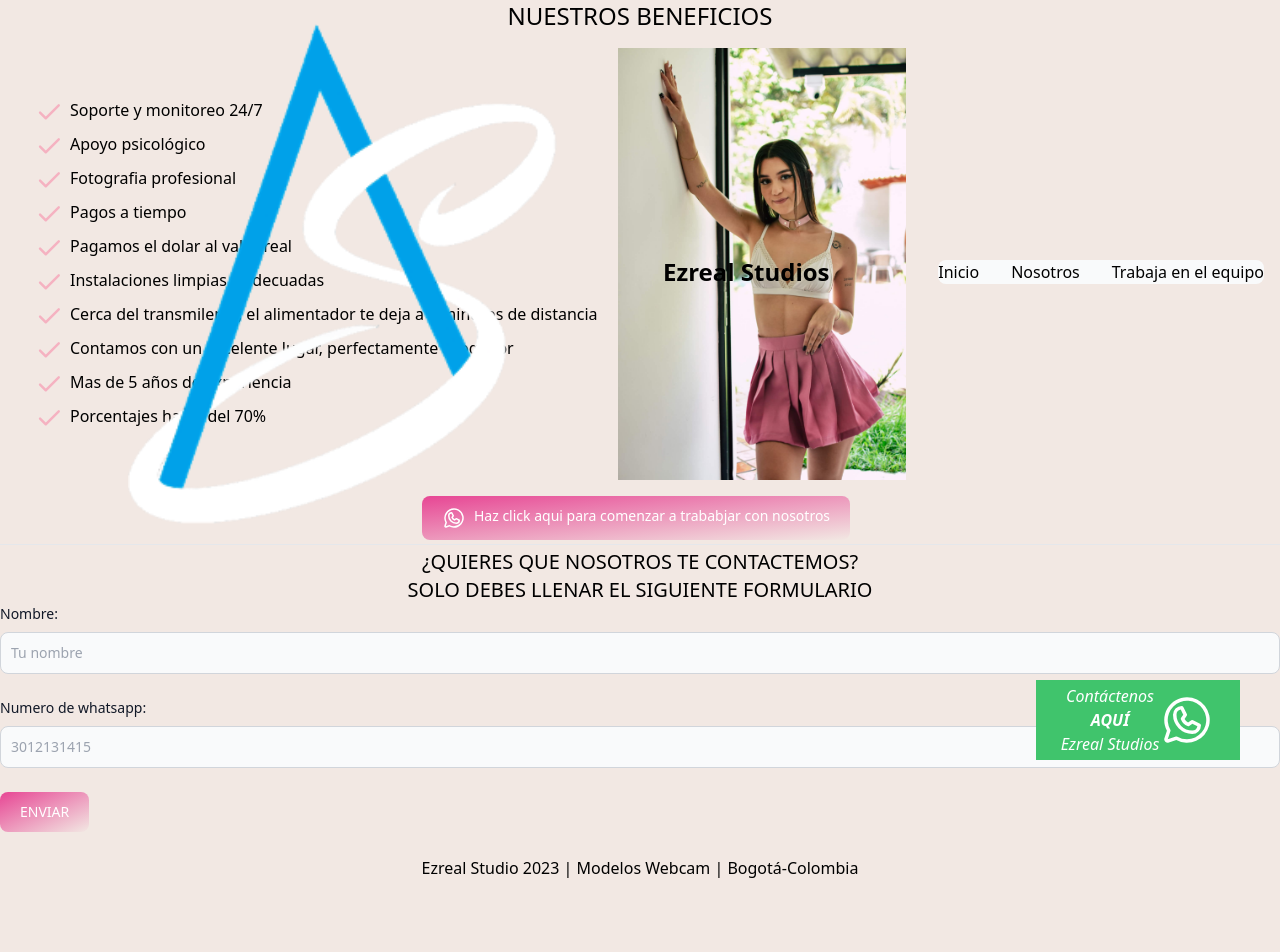
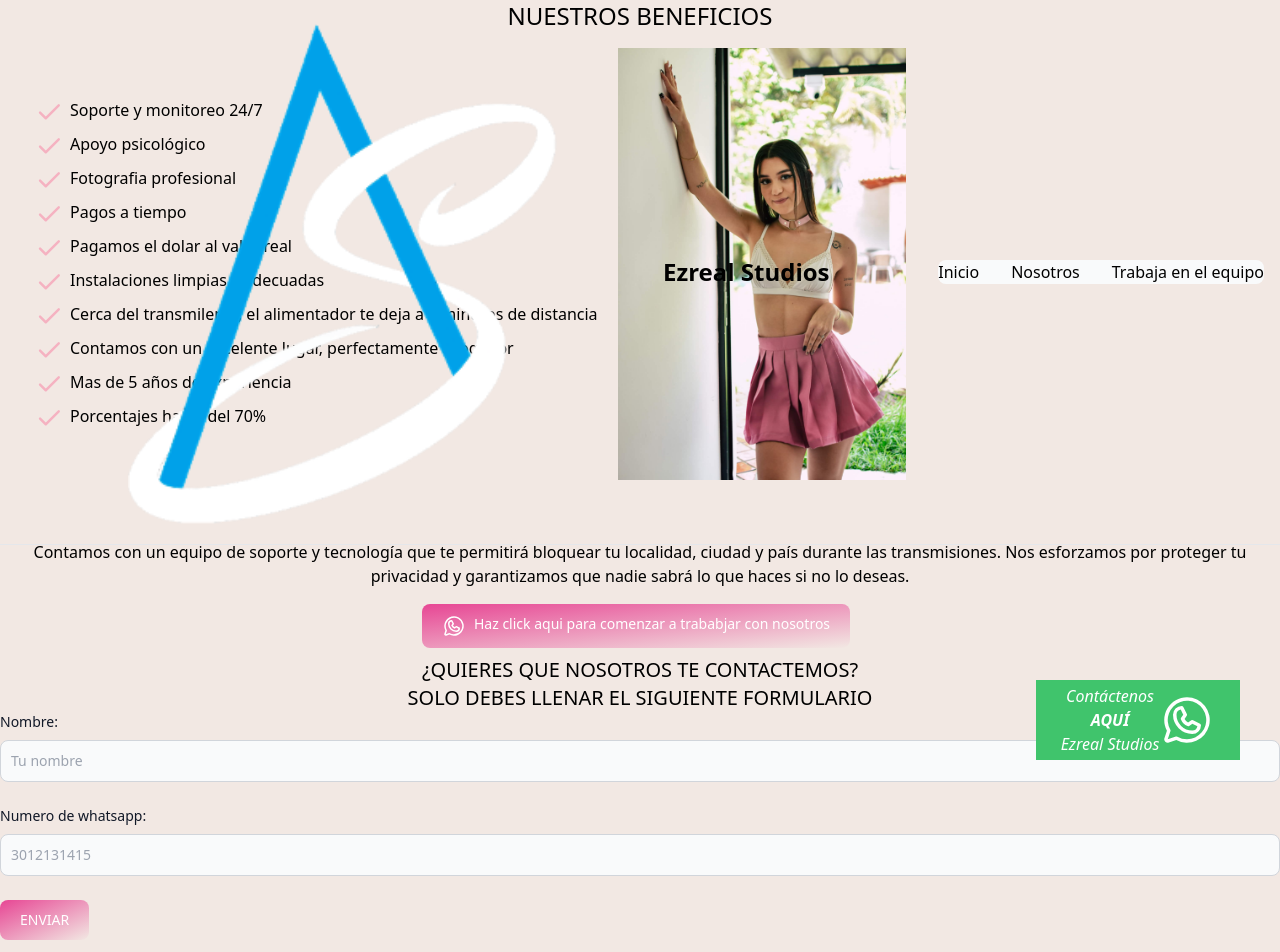
Before and after one commit to JuanVaquiro/Ezreal-Studios, a React (Vite) app: page /contact in a window 1280 px wide. Shown: the top 952 px of the page. Before the commit the page ends 896 px from the top, so only its background shows below. Built offline with nearby package versions, Linux system fonts and the light colour scheme.

Commit message:
fix comom

```diff
--- a/src/App.jsx
+++ b/src/App.jsx
@@ -1,3 +1,4 @@
+import BannerTitle from './components/BannerTitle'
 import BtnFloatWhapp from './components/BtnFloatWhapp'
 import Carrusel from './components/Carrusel'
 import Footer from './components/Footer'
@@ -14,6 +15,7 @@ function App() {
       <Navbar />
       <TheTeam />
       <OurBenefits />
+      <BannerTitle text={'¡TU PRIVACIDAD ES NUESTRA RESPONSABILIDAD!'} />
       <Form />
       <Footer />
     </>
--- a/src/components/Form.jsx
+++ b/src/components/Form.jsx
@@ -1,6 +1,5 @@
 import { useState, useRef } from 'react';
 import emailjs from '@emailjs/browser';
-import BannerTitle from "./BannerTitle"
 import BtnPramary from "./BtnPramary"
 
 function Form() {
@@ -23,7 +22,6 @@ function Form() {
 
   return (
     <section className="bg-[#f2e8e3]">
-      <BannerTitle text={'¡TU PRIVACIDAD ES NUESTRA RESPONSABILIDAD!'} />
       <div className="flex items-center justify-center">
         <p className="mt-7 p-4 max-w-[75ch] text-center text-base lg:text-lg">
           Contamos con un equipo de soporte y tecnología que te permitirá bloquear tu localidad, ciudad y país durante las transmisiones. Nos esforzamos por proteger tu privacidad y garantizamos que nadie sabrá lo que haces si no lo deseas.
--- a/src/pages/Contact.jsx
+++ b/src/pages/Contact.jsx
@@ -1,6 +1,6 @@
 import BtnFloatWhapp from "../components/BtnFloatWhapp"
-import BtnPramary from "../components/BtnPramary"
 import Footer from "../components/Footer"
+import Form from "../components/Form"
 import Navbar from "../components/Navbar"
 import OurBenefits from "../components/OurBenefits"
 
@@ -10,32 +10,7 @@ function Contact() {
       <BtnFloatWhapp />
       <Navbar />
       <OurBenefits />
-      <section className="bg-[#f2e8e3]">
-        <div className="text-center mt-5">
-          <BtnPramary />
-          <h2 className="text-center text-xl font-medium">
-            ¿QUIERES QUE NOSOTROS TE CONTACTEMOS? <br />
-            SOLO DEBES LLENAR EL SIGUIENTE FORMULARIO
-          </h2>
-        </div>
-        <form className="p-7 xl:px-60 2xl:px-96">
-          <div className="mb-6">
-            <label htmlFor="name" className="block mb-2 text-sm font-medium text-gray-900">
-              Nombre:
-            </label>
-            <input type="text" id="name" className="bg-gray-50 border border-gray-300 text-gray-900 text-sm rounded-lg focus:ring-blue-500 focus:border-blue-500 block w-full p-2.5" placeholder="Tu nombre" required />
-          </div>
-          <div className="mb-6">
-            <label htmlFor="tel" className="block mb-2 text-sm font-medium text-gray-900">
-              Numero de whatsapp:
-            </label>
-            <input type="number" id="tel" className="bg-gray-50 border border-gray-300 text-gray-900 text-sm rounded-lg focus:ring-blue-500 focus:border-blue-500 block w-full p-2.5" placeholder="3012131415" required />
-          </div>
-          <button type="submit" className="text-white bg-gradient-to-br from-pink-500 to-[#f5b2c1] hover:bg-gradient-to-bl focus:ring-4 focus:outline-none focus:ring-pink-200 dark:focus:ring-pink-600 font-medium rounded-lg text-sm px-5 py-2.5 text-center mr-2 mb-2">
-            ENVIAR
-          </button>
-        </form>
-      </section>
+      <Form />
       <Footer />
     </>
   )
```
